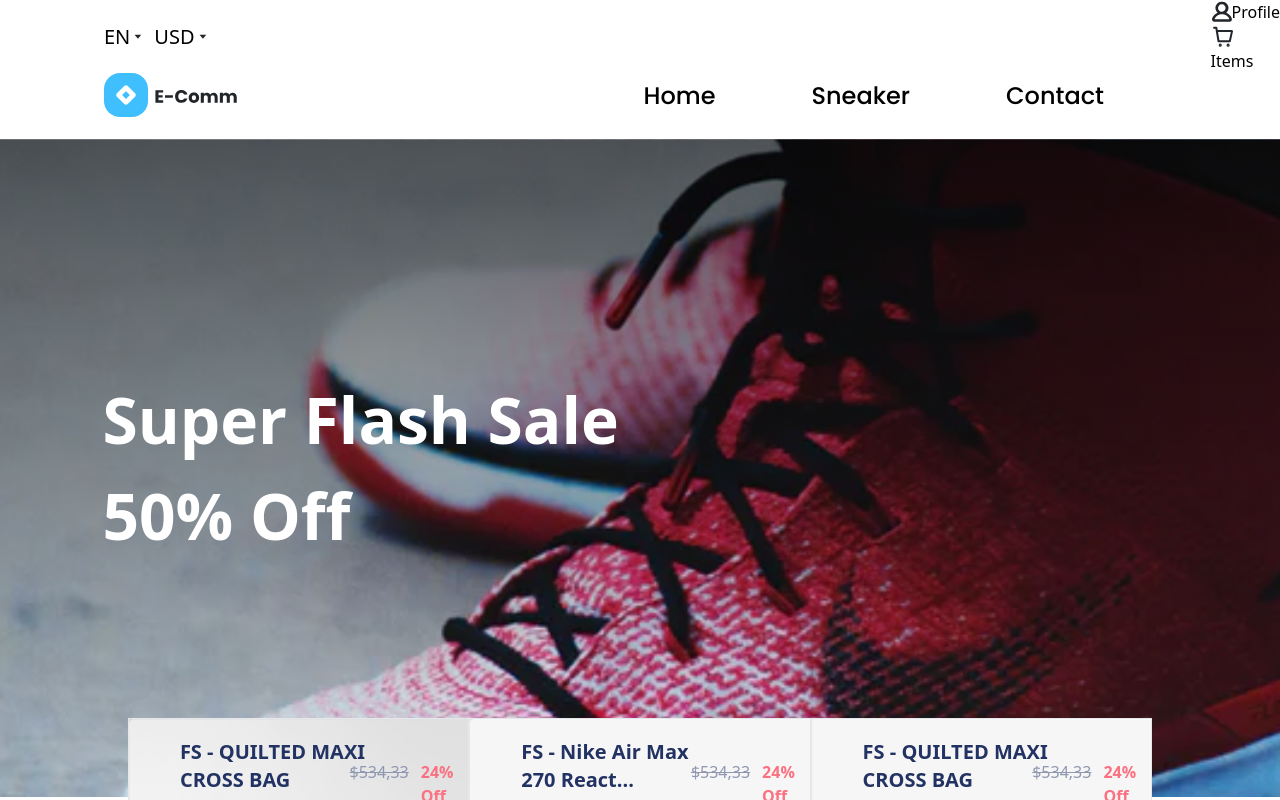
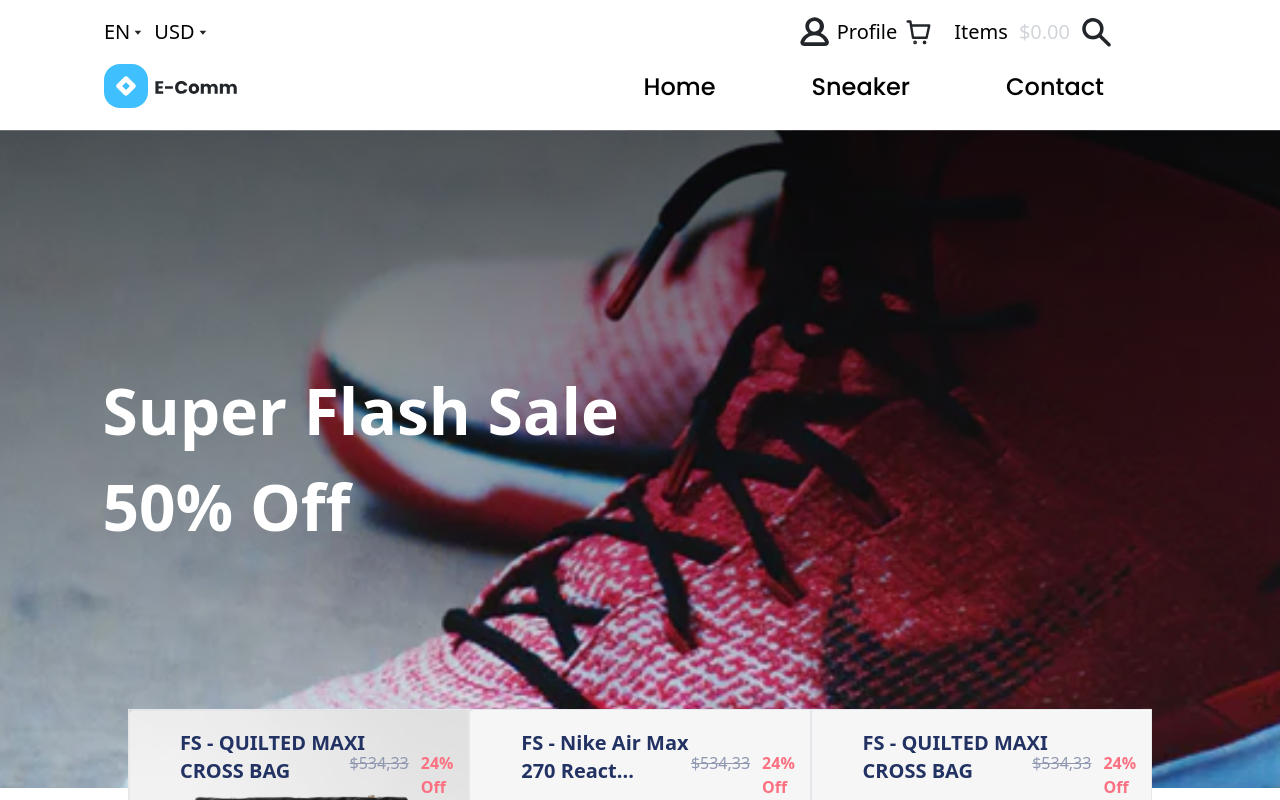
Before and after one commit to hari1538radha/Ecommerse-Site, a React (Create React App) app: page / in a window 1280 px wide. Shown: the top 800 px of the page. Built offline with nearby package versions, Linux system fonts and the light colour scheme; the HTML template or start-up script is replaced by a standard one.

Commit message:
feat:completed the navbar option container

```diff
--- a/src/component/Navbar/NavbarOptions.js
+++ b/src/component/Navbar/NavbarOptions.js
@@ -2,6 +2,8 @@ import React from "react";
 import DownArrow from "../Images/arrowdown.svg";
 import Profile from "../Images/profile.svg";
 import Cart from "../Images/Cart.svg";
+import Search from "../Images/search.svg";
+
 const NavbarOptions = () => {
   return (
     <div className="flex items-center justify-between">
@@ -15,15 +17,21 @@ const NavbarOptions = () => {
           <img src={DownArrow}></img>
         </p>
       </div>
-      <div>
-        <p className="flex ">
+      <div className="flex text-[20px] font-normal gap-x-4 pr-44 ">
+        <p className="flex gap-x-2 ">
           <img src={Profile}></img>
           Profile
         </p>
-        <p>
+        <p className="flex gap-x-5">
         <img src={Cart}></img>
 Items
         </p>
+<p className=" flex gap-x-3 text-gray-300">
+$0.00
+<img src={Search}></img>
+</p>
+
+
       </div>
     </div>
   );
```
Also changed, not shown: src/component/Images/search.svg (added).
